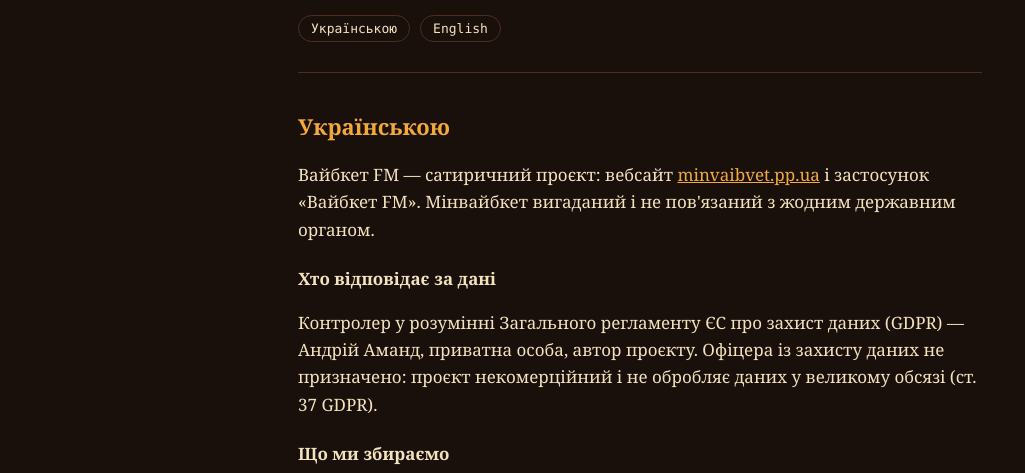
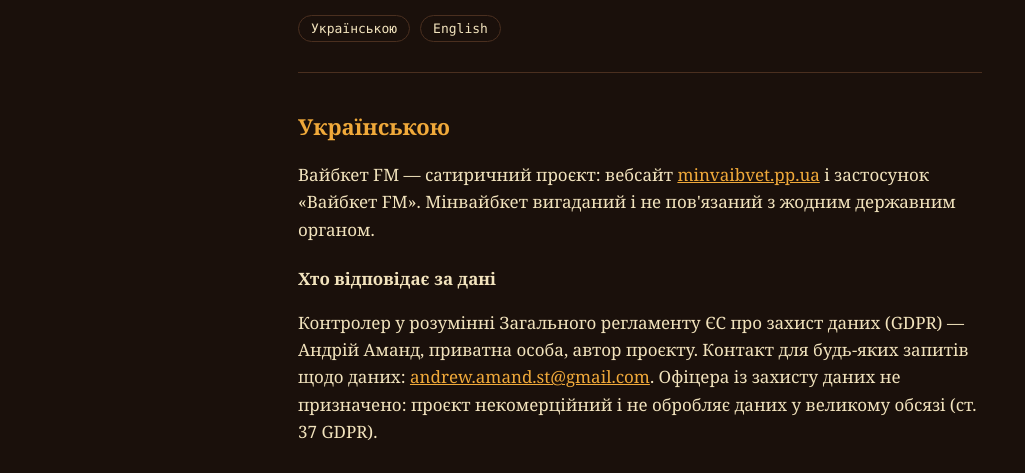
Before and after one commit to rxvkbr/minvaibvet, a website: page privacy.html in a window 1280 px wide. Shown: the part 269-742 px from the top of the page, without its empty margins (0-1025 px from the left). Drawn offline with Linux system fonts and the light colour scheme.

Commit message:
privacy: контакт для запитів щодо даних

```diff
--- a/privacy.html
+++ b/privacy.html
@@ -39,7 +39,7 @@ a{color:var(--amber)}
     <h2>Українською</h2>
     <p>Вайбкет FM — сатиричний проєкт: вебсайт <a href="https://minvaibvet.pp.ua">minvaibvet.pp.ua</a> і застосунок «Вайбкет FM». Мінвайбкет вигаданий і не пов'язаний з жодним державним органом.</p>
     <h3>Хто відповідає за дані</h3>
-    <p>Контролер у розумінні Загального регламенту ЄС про захист даних (GDPR) — Андрій Аманд, приватна особа, автор проєкту. Офіцера із захисту даних не призначено: проєкт некомерційний і не обробляє даних у великому обсязі (ст. 37 GDPR).</p>
+    <p>Контролер у розумінні Загального регламенту ЄС про захист даних (GDPR) — Андрій Аманд, приватна особа, автор проєкту. Контакт для будь-яких запитів щодо даних: <a href="mailto:andrew.amand.st@gmail.com">andrew.amand.st@gmail.com</a>. Офіцера із захисту даних не призначено: проєкт некомерційний і не обробляє даних у великому обсязі (ст. 37 GDPR).</p>
     <h3>Що ми збираємо</h3>
     <p>Ми самі не збираємо й не зберігаємо ваших персональних даних: немає реєстрації, акаунтів, реклами, аналітики, відстеження чи профілювання, і немає автоматизованих рішень щодо вас. Майже все, що ви робите, лишається на вашому пристрої. Нижче чесно перелічено ті кілька випадків, коли технічні дані все ж проходять через сторонні сервери, і навіщо.</p>
     <h3>Що зберігається на вашому пристрої</h3>
@@ -103,7 +103,7 @@ a{color:var(--amber)}
     <h2>English</h2>
     <p>Vibecat FM is a satire project: the website <a href="https://minvaibvet.pp.ua">minvaibvet.pp.ua</a> and the “Vibecat FM” app. MinVibeCat is fictional and is not affiliated with any government body.</p>
     <h3>Who is responsible</h3>
-    <p>The controller under the EU General Data Protection Regulation (GDPR) is Andrew Amand, a private individual and the author of the project. No data protection officer is appointed: the project is non-commercial and does not process data on a large scale (Art. 37 GDPR).</p>
+    <p>The controller under the EU General Data Protection Regulation (GDPR) is Andrew Amand, a private individual and the author of the project. Contact for any data requests: <a href="mailto:andrew.amand.st@gmail.com">andrew.amand.st@gmail.com</a>. No data protection officer is appointed: the project is non-commercial and does not process data on a large scale (Art. 37 GDPR).</p>
     <h3>What we collect</h3>
     <p>We do not collect or store your personal data ourselves: no sign-up, accounts, ads, analytics, tracking or profiling, and no automated decisions about you. Almost everything you do stays on your device. Below we list honestly the few cases where technical data does pass through third-party servers, and why.</p>
     <h3>What is stored on your device</h3>
```
